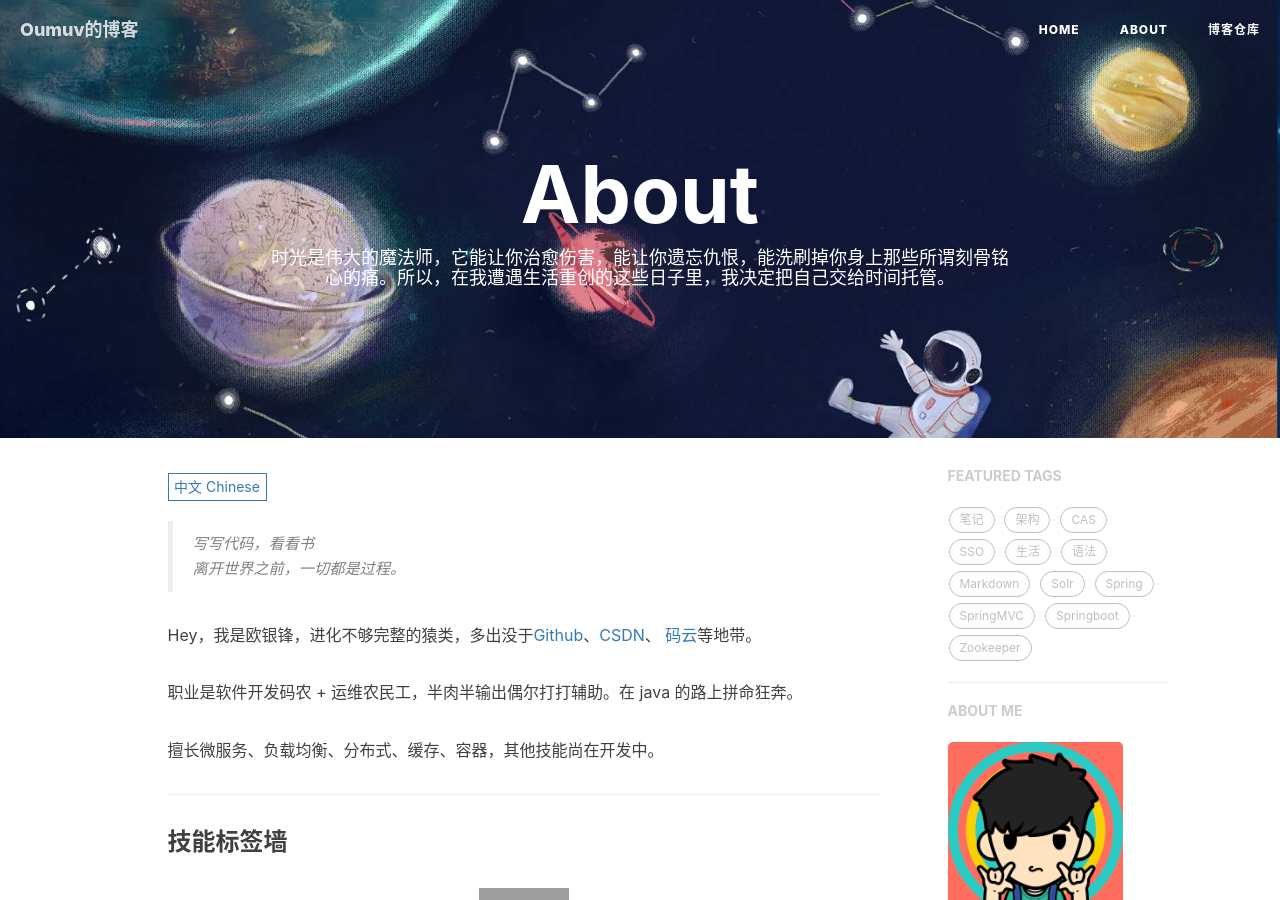
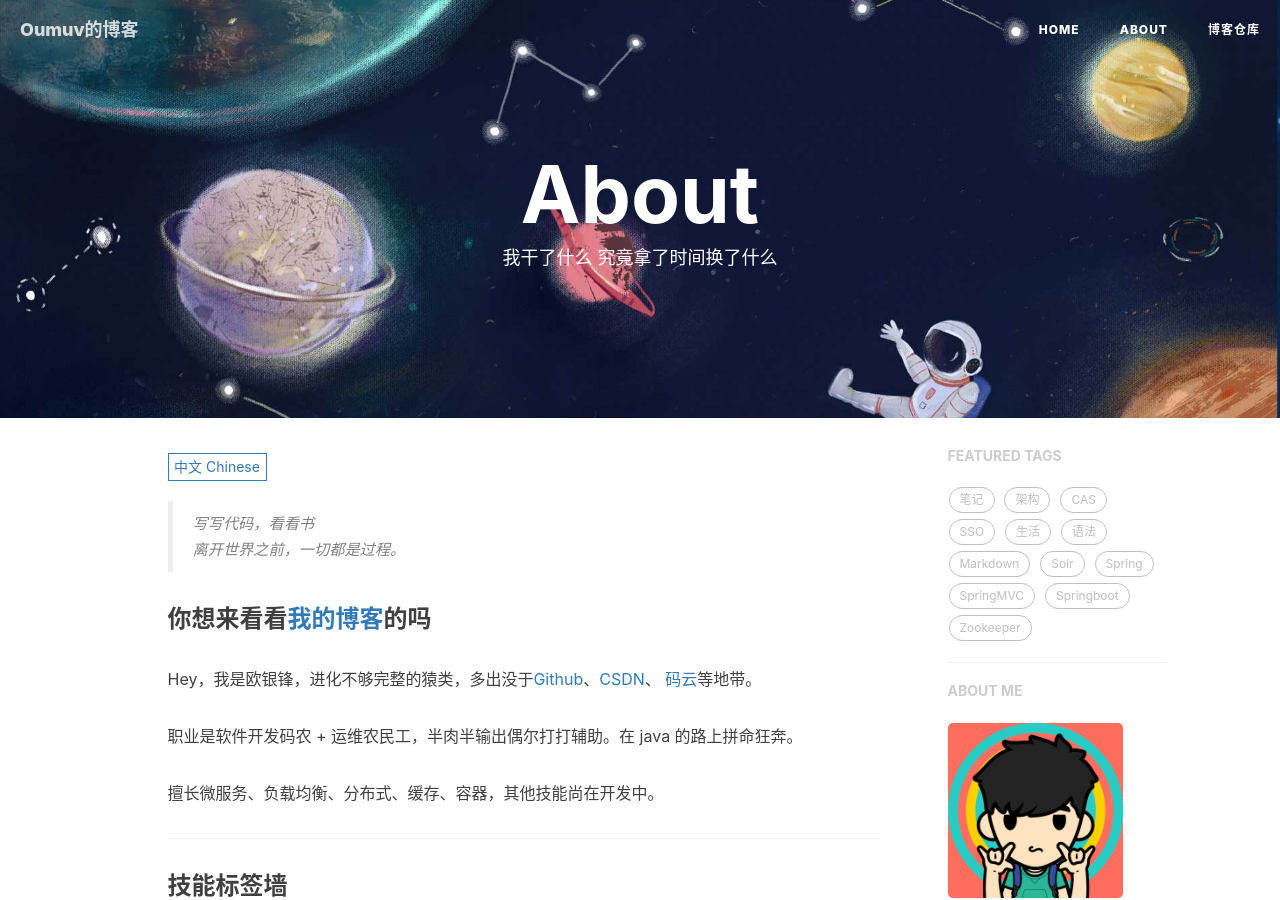
Before and after one commit to Oumuv/Oumuv.github.io, a Jekyll site: the page built from about.html, in a window 1280 px wide and 900 px high. Built offline with Jekyll 4.4.1, drawn with Linux system fonts in a browser that asks for light colours; nearby versions of some CDN libraries; comment, search, counter and statistics services are not loaded; grey boxes are pictures that could not be loaded.

Commit message:
20181126

```diff
--- a/_includes/about/zh.md
+++ b/_includes/about/zh.md
@@ -1,5 +1,7 @@
 > 写写代码，看看书
 > 离开世界之前，一切都是过程。
+
+### 你想来看看[我的博客](https://oumuv.github.io/archive/)的吗
 
 Hey，我是欧银锋，进化不够完整的猿类，多出没于[Github](https://github.com/Oumuv)、[CSDN](https://blog.csdn.net/oumuv)、
 [码云](https://gitee.com/oumuv/projects)等地带。
--- a/about.html
+++ b/about.html
@@ -1,7 +1,7 @@
 ---
 layout: page
 title: "About"
-description: "时光是伟大的魔法师，它能让你治愈伤害，能让你遗忘仇恨，能洗刷掉你身上那些所谓刻骨铭心的痛。所以，在我遭遇生活重创的这些日子里，我决定把自己交给时间托管。"
+description: "我干了什么 究竟拿了时间换了什么"
 header-img: "img/about-bg.jpg"
 multilingual: true
 ---
```
Also changed, not shown: _posts/zookeeper/2018-11-26-zookeeper-colony.md (+2 -1 lines).
